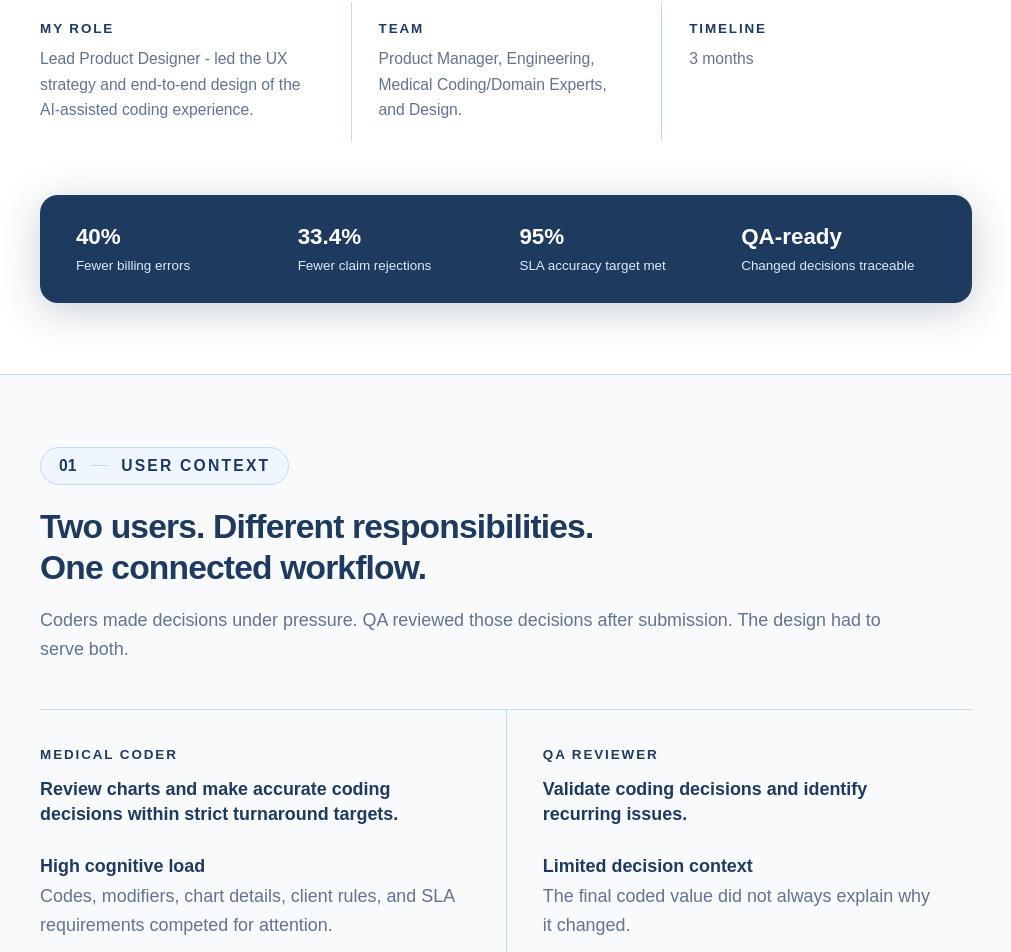
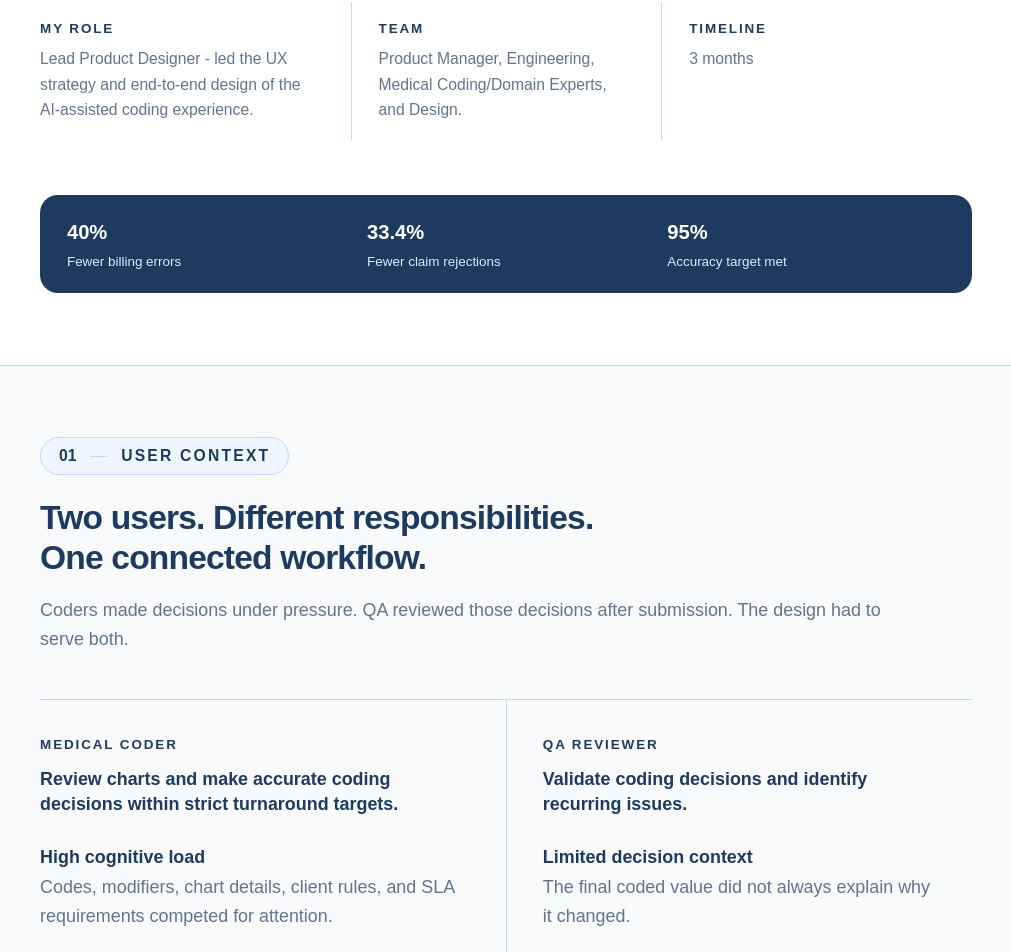
Before and after one commit to tathedrachana1403/portfolio, a Next.js app: page /work/bpo-coding in a window 1280 px wide. Shown: the part 998-1950 px from the top of the page, without its empty margins (134-1145 px from the left). Built offline with nearby package versions, Linux system fonts and the light colour scheme.

Commit message:
impact change

```diff
--- a/app/work/bpo-coding/page.tsx
+++ b/app/work/bpo-coding/page.tsx
@@ -173,32 +173,34 @@ export default function BPOCoding() {
   ))}
 </div>
 
-          {/* Impact strip */}
-          <div
-            className="rounded-2xl px-8 py-6"
-            style={{ backgroundColor: DARK, boxShadow: DARK_SHADOW }}
-          >
-            <div className="grid grid-cols-2 md:grid-cols-4 gap-6">
-              {[
-                { v: "40%", l: "Fewer billing errors" },
-                { v: "33.4%", l: "Fewer claim rejections" },
-                { v: "95%", l: "SLA accuracy target met" },
-                { v: "QA-ready", l: "Changed decisions traceable" },
-              ].map((s) => (
-                <div key={s.l}>
-                  <p className="text-xl font-black text-white tabular-nums">
-                    {s.v}
-                  </p>
-                  <p
-                    className="text-xs mt-1 leading-snug"
-                    style={{ color: MUTED }}
-                  >
-                    {s.l}
-                  </p>
-                </div>
-              ))}
-            </div>
-          </div>
+         {/* Impact strip */}
+<div
+  className="rounded-2xl px-6 py-5"
+  style={{ backgroundColor: DARK }}
+>
+  <div className="grid grid-cols-3 gap-5">
+    <div>
+      <p className="text-lg font-black text-white">40%</p>
+      <p className="text-xs mt-1" style={{ color: MUTED }}>
+        Fewer billing errors
+      </p>
+    </div>
+
+    <div>
+      <p className="text-lg font-black text-white">33.4%</p>
+      <p className="text-xs mt-1" style={{ color: MUTED }}>
+        Fewer claim rejections
+      </p>
+    </div>
+
+    <div>
+      <p className="text-lg font-black text-white">95%</p>
+      <p className="text-xs mt-1" style={{ color: MUTED }}>
+        Accuracy target met
+      </p>
+    </div>
+  </div>
+</div>
         </div>
 
         {/* §01 USER CONTEXT */}
```
